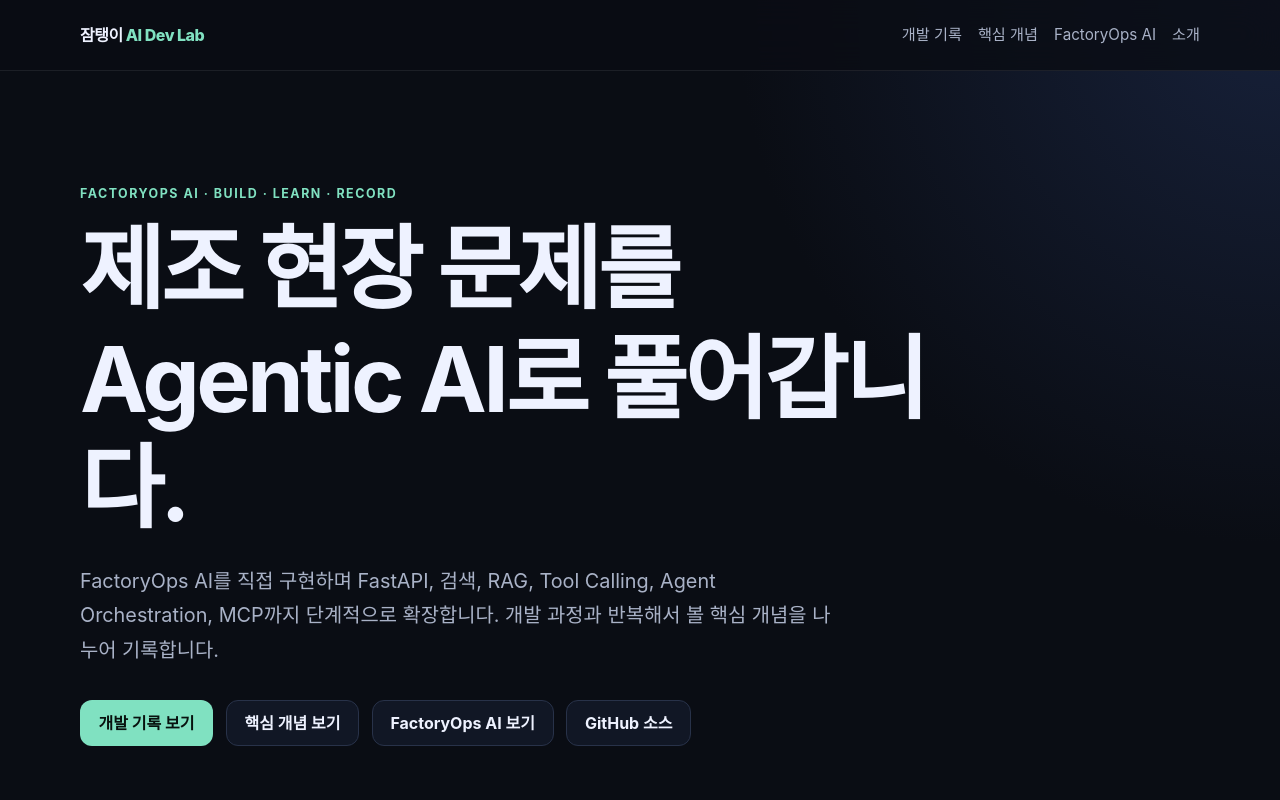
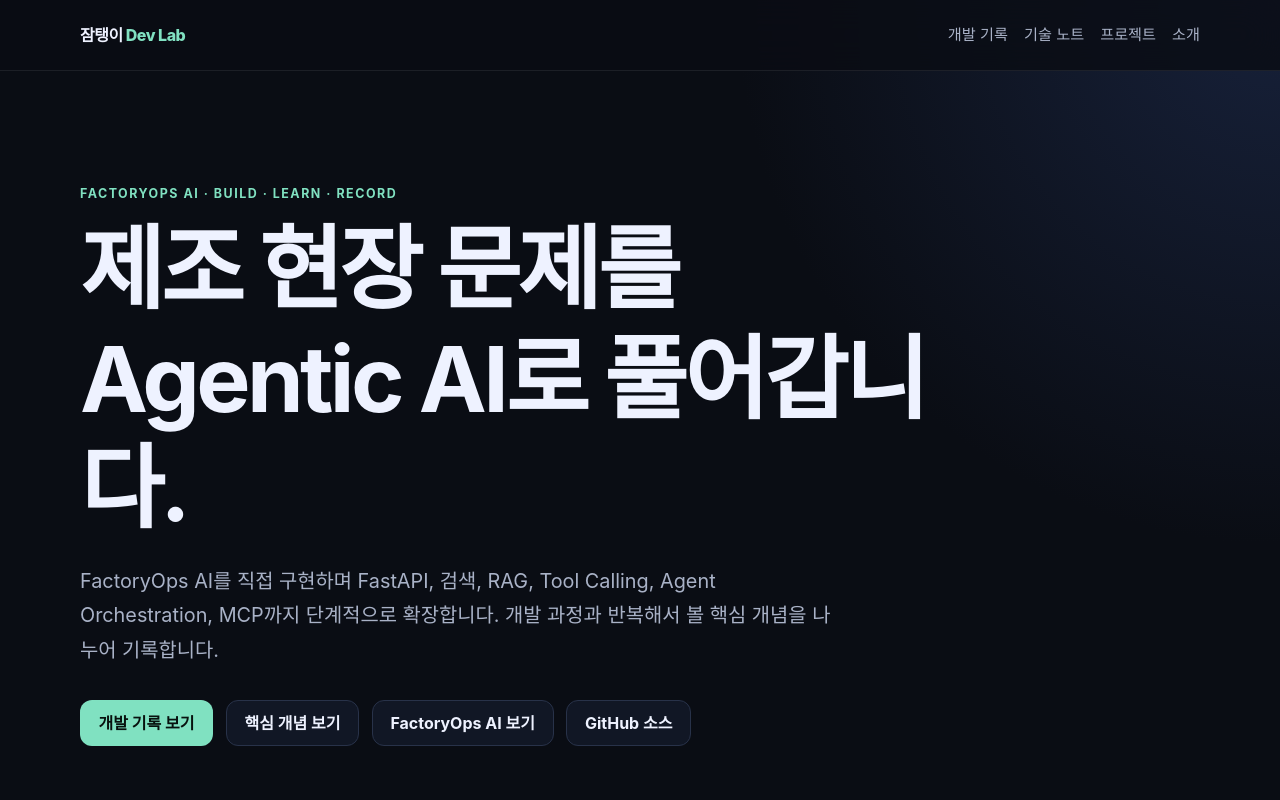
Before and after one commit to jaedark/jamtaeng-dev-lab, an Astro site: page / in a window 1280 px wide. Shown: the top 800 px of the page. Built offline with nearby package versions, Linux system fonts and the light colour scheme; Astro itself is replaced by a stand-in of ours.

Commit message:
refactor: generalize blog navigation

```diff
--- a/src/components/Header.astro
+++ b/src/components/Header.astro
@@ -3,11 +3,11 @@ const base = import.meta.env.BASE_URL;
 ---
 <header class="site-header">
   <nav class="nav container" aria-label="주요 메뉴">
-    <a class="brand" href={base}>잠탱이 <span>AI Dev Lab</span></a>
+    <a class="brand" href={base}>잠탱이 <span>Dev Lab</span></a>
     <div class="nav-links">
       <a href={`${base}blog/`}>개발 기록</a>
-      <a href={`${base}concepts/`}>핵심 개념</a>
-      <a href={`${base}projects/`}>FactoryOps AI</a>
+      <a href={`${base}concepts/`}>기술 노트</a>
+      <a href={`${base}projects/`}>프로젝트</a>
       <a href={`${base}about/`}>소개</a>
     </div>
   </nav>
```
